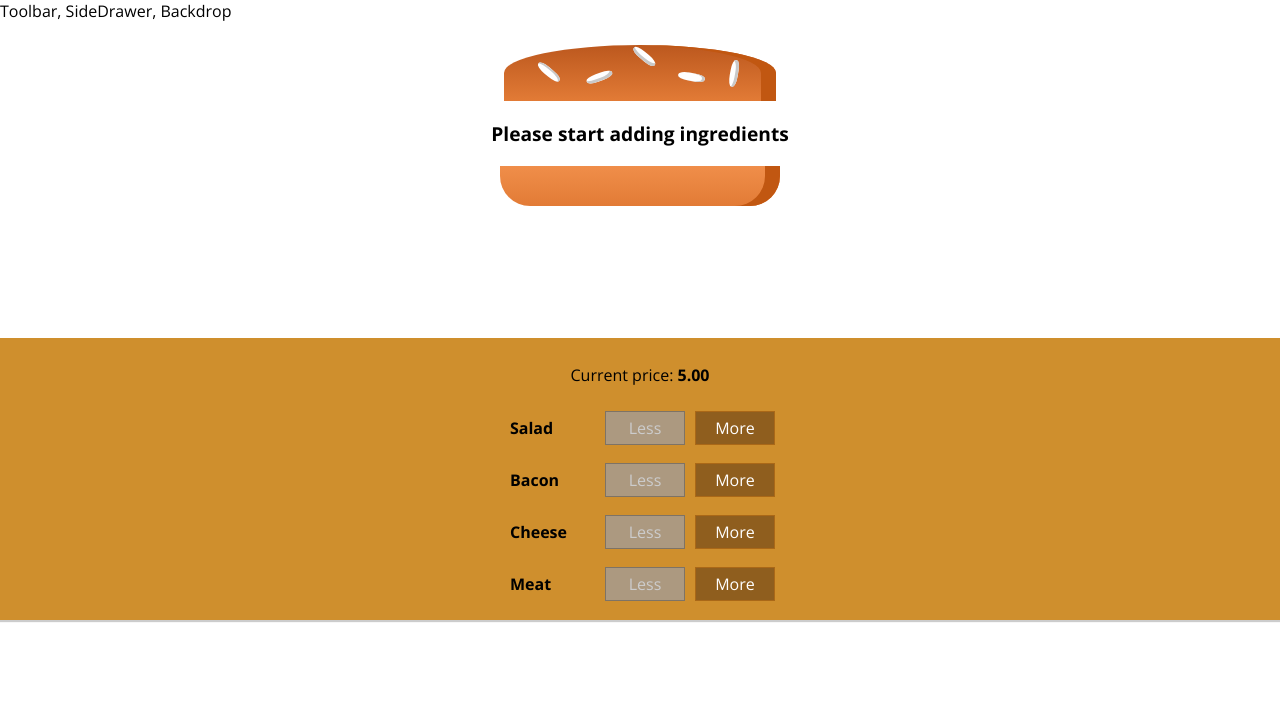
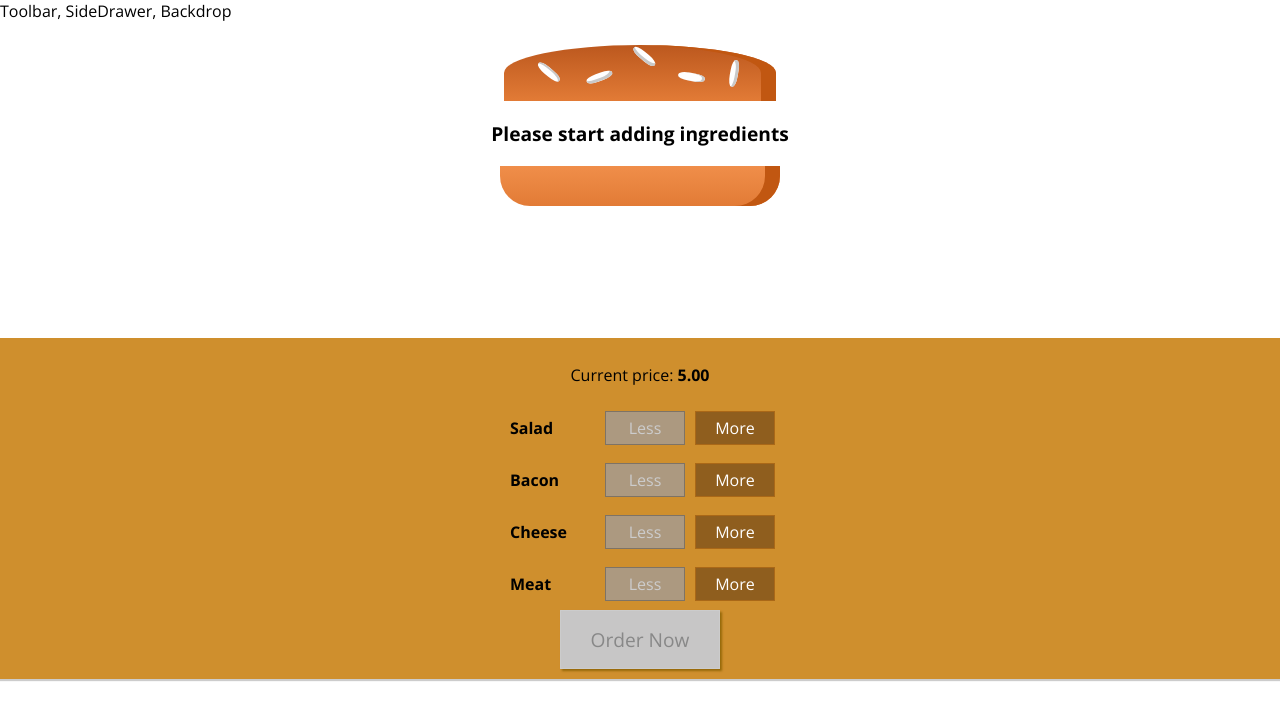
Before and after one commit to CrystalStream/build-your-burger, a React app: page / in a window 1280 px wide. Shown: the top 720 px of the page. Built offline with nearby package versions, Linux system fonts and the light colour scheme.

Commit message:
Created the checkout button

```diff
--- a/src/components/Burger/BuildControls/BuildControls.js
+++ b/src/components/Burger/BuildControls/BuildControls.js
@@ -22,6 +22,7 @@
                   remove={() => props.remove(ctrl.type)}
                   disabled={props.disabled[ctrl.type]} />
       })}
+      <button className="orderButton" disabled={!props.purchasable}>Order Now</button>
     </div>
   </div>
 )
--- a/src/components/Burger/BuildControls/BuildControls.scss
+++ b/src/components/Burger/BuildControls/BuildControls.scss
@@ -9,6 +9,44 @@
     align-items: center;
     box-shadow: 0 2px 1px #ccc;
     margin: auto;
-    padding: 10px 0
+    padding: 10px 0;
+
+    .orderButton {
+      background-color: #DAD735;
+      outline: none;
+      cursor: pointer;
+      border: 1px solid #966909;
+      color: #966909;
+      font-family: inherit;
+      font-size: 1.2em;
+      padding: 15px 30px;
+      box-shadow: 2px 2px 2px #966909;
+      &:hover, :active {
+        background-color: #A0DB41;
+        border: 1px solid #966909;
+        color: #966909;
+      }
+      &:disabled {
+        background-color: #C7C6C6;
+        cursor: not-allowed;
+        border: 1px solid #ccc;
+        color: #888888;
+      }
+      &:not(:disabled) {
+        animation: enable 0.3s linear;
+      }
+    }
+
+    @keyframes enable {
+      0% {
+          transform: scale(1);
+      }
+      60% {
+          transform: scale(1.1);
+      }
+      100% {
+          transform: scale(1);
+      }
+    }
   }
 }
--- a/src/containers/BurgerBuilder/BurgerBuilder.js
+++ b/src/containers/BurgerBuilder/BurgerBuilder.js
@@ -19,7 +19,13 @@
       cheese: 0,
       meat: 0
     },
-    totalPrice: 5
+    totalPrice: 5,
+    purchasable: false
+  }
+
+  updatePurchasable(ingredients) {
+    const purchasable = Object.values(ingredients).some( value => !!value)
+    this.setState({ purchasable: purchasable });
   }
 
   addIngredientHandler = (type) => {
@@ -30,6 +36,7 @@
     updatedIngredients[type] = counter
     const price = this.state.totalPrice + INGREDIENT_PRICES[type];
     this.setState({ totalPrice: price, ingredients: updatedIngredients });
+    this.updatePurchasable(updatedIngredients);
   }
 
   removeIngredientHandler = (type) => {
@@ -41,6 +48,7 @@
       updatedIngredients[type] = counter
       const price = this.state.totalPrice - INGREDIENT_PRICES[type];
       this.setState({ totalPrice: price, ingredients: updatedIngredients });
+      this.updatePurchasable(updatedIngredients);
     }
   }
   render () {
@@ -54,7 +62,8 @@
         <Controls add={this.addIngredientHandler}
                   remove={this.removeIngredientHandler}
                   disabled={disabledInfo}
-                  currentPrice={this.state.totalPrice}/>
+                  currentPrice={this.state.totalPrice}
+                  purchasable={this.state.purchasable}/>
       </Aux>
     )
   }
```
